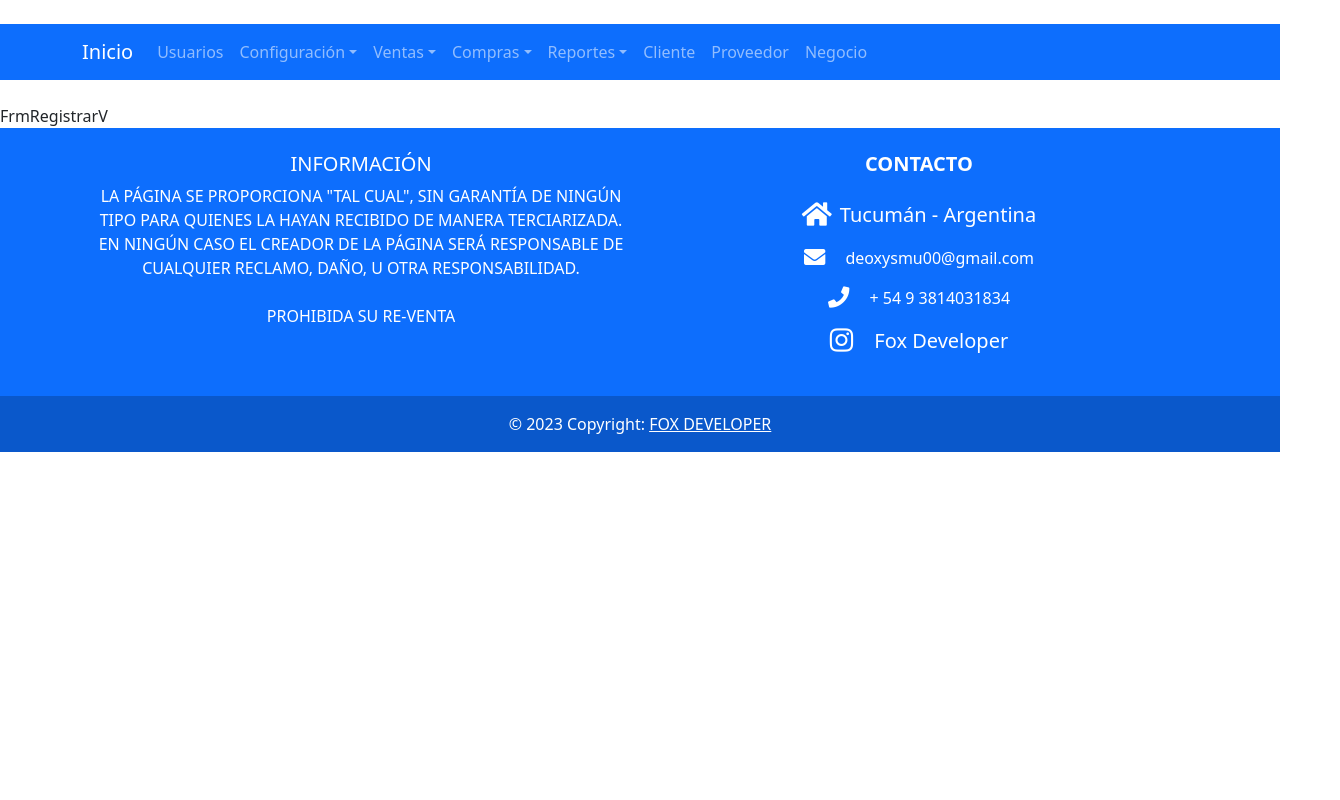
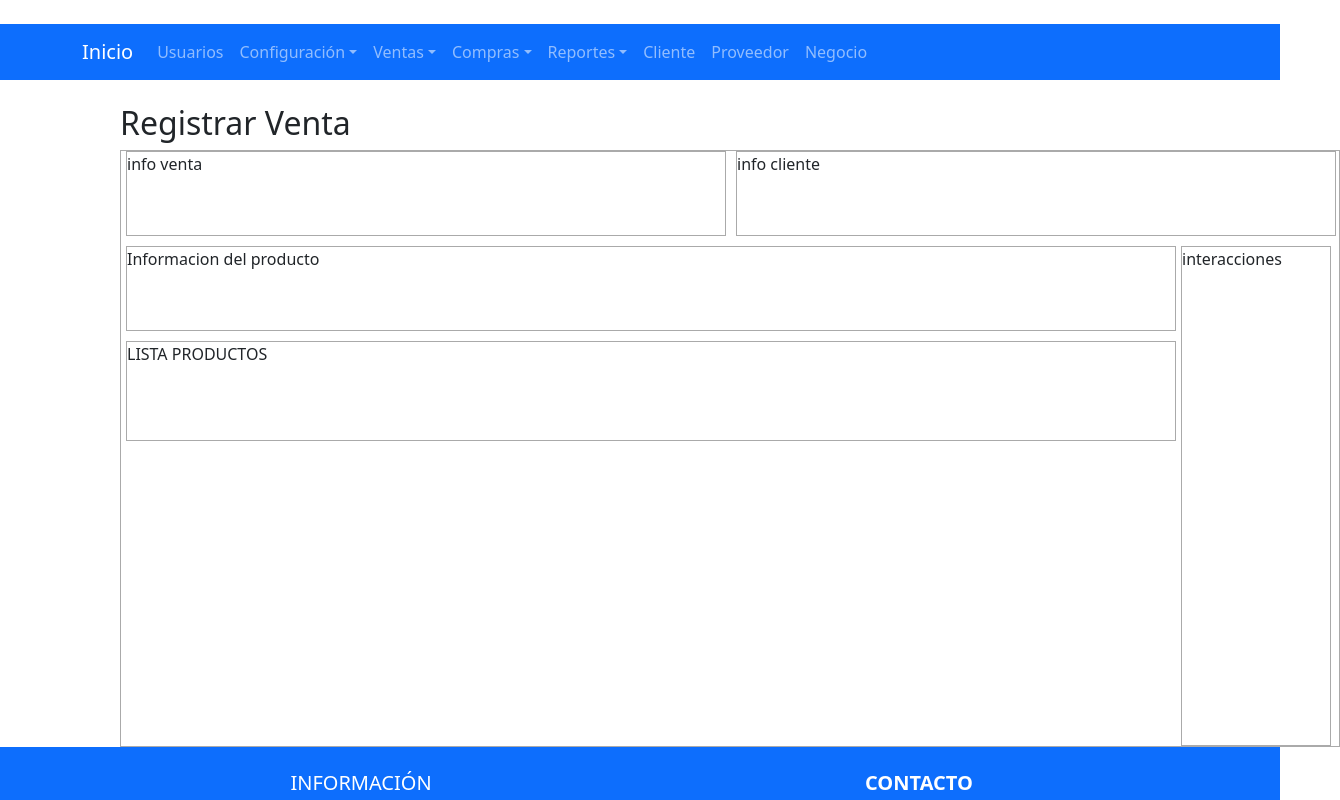
Before and after one commit to FoxxxDeveloper/TestPuntoVenta, a React (Create React App) app in the folder sistema/: page /Registro_Venta in a window 1280 px wide. Shown: the top 800 px of the page, 1340 px wide, since content can reach past the window. Built offline with nearby package versions, Linux system fonts and the light colour scheme.

Commit message:
plantilla frm venta

```diff
--- /dev/null
+++ b/sistema/src/Css/registros.css
@@ -0,0 +1,57 @@
+.info{
+    display: flex;
+    flex-wrap: wrap;
+}
+.infov{
+    width: 600px;
+    border-color: #aaaaaa;
+    border-width: 1px;
+    border-style: solid;
+    margin-left: 5px;
+    height: 85px;
+}
+.infocli{
+    width: 600px;
+    border-color: #aaaaaa;
+    border-width: 1px;
+    border-style: solid;
+    margin-left: 10px;
+    height: 85px;
+}
+.infoproducto{
+    width: 1050px;
+    border-color: #aaaaaa;
+    border-width: 1px;
+    border-style: solid;
+    margin-left: 5px;
+    height: 85px;
+    margin-top: 10px;
+}
+.cont
+{
+    width: 1220px;
+    margin-left: 120px;
+    border-color: #aaaaaa;
+    border-width: 1px;
+    border-style: solid;
+}
+
+.interacciones{
+    margin-left: 5px;
+    margin-top: 10px;
+    width: 150px;
+    border-color: #aaaaaa;
+    border-width: 1px;
+    border-style: solid;
+    height: 500px;
+}
+
+.listprod {
+    border-color: #aaaaaa;
+    border-width: 1px;
+    border-style: solid;
+    width: 1050px;
+    margin-left: 5px;
+    margin-top: 10px;
+    height: 100px;
+}
--- a/sistema/src/components/formularios/FrmRegistrarV.jsx
+++ b/sistema/src/components/formularios/FrmRegistrarV.jsx
@@ -1,11 +1,45 @@
 import React from 'react'
 import Header from '../Header';
 import Footer from '../Footer';
+import '../../Css/registros.css'
 const FrmRegistrarV = () => {
   return (
     <div>
       <Header/>
-    FrmRegistrarV
+
+      <h2 style={{marginLeft:'120px'}}>Registrar Venta</h2>
+      <div className='cont'>
+      <div className='info'>
+      <div className='infov'>
+        info venta
+      </div>
+
+      <div className='infocli'>
+        info cliente
+
+      </div>
+
+      </div>
+      <div className='info'>
+        <div>
+      <div className='infoproducto'>
+        Informacion del producto
+      </div>
+      <div className='listprod'>
+        LISTA PRODUCTOS
+      </div>
+      </div>
+      <div className='interacciones'>
+        interacciones
+      </div>
+
+
+      </div>
+
+
+      </div>
+
+
     <Footer/>
     </div>
   )
```
Also changed, not shown: 1 other file (tests, documents, lock files or other folders).
